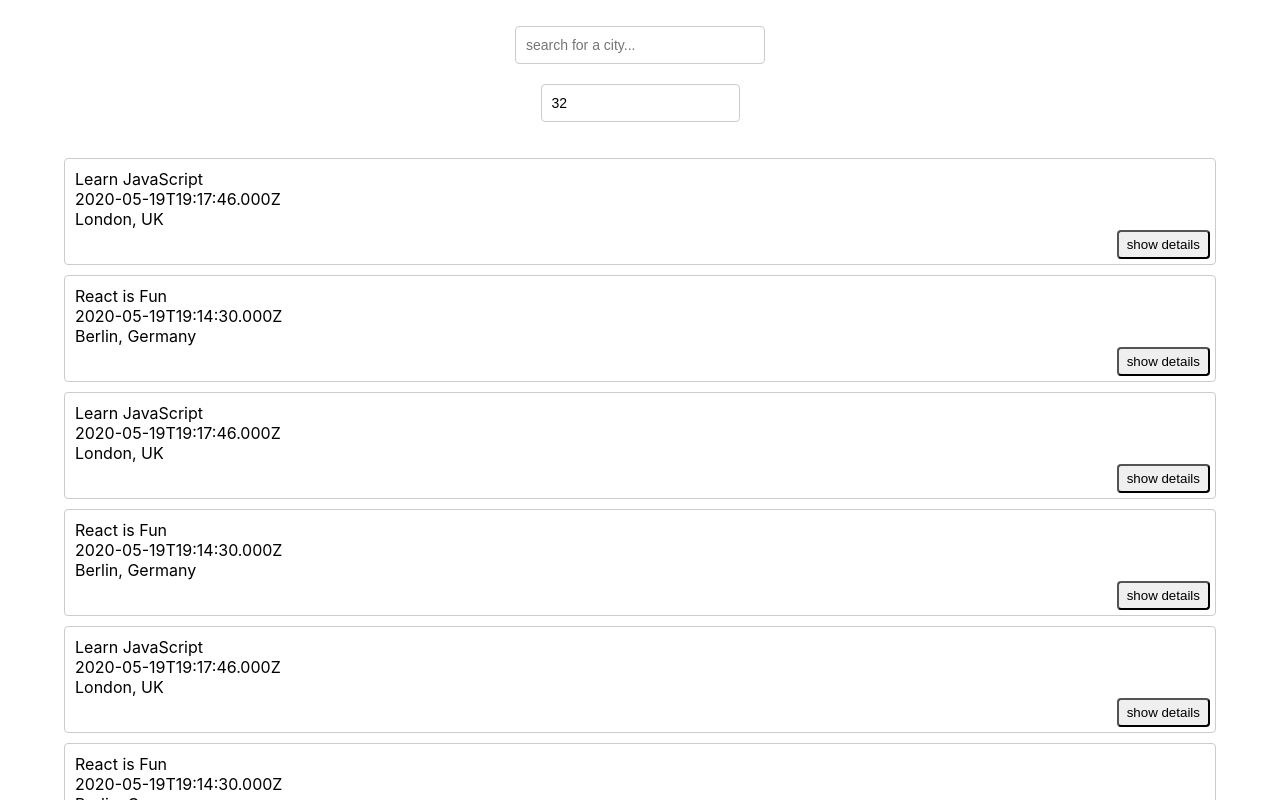
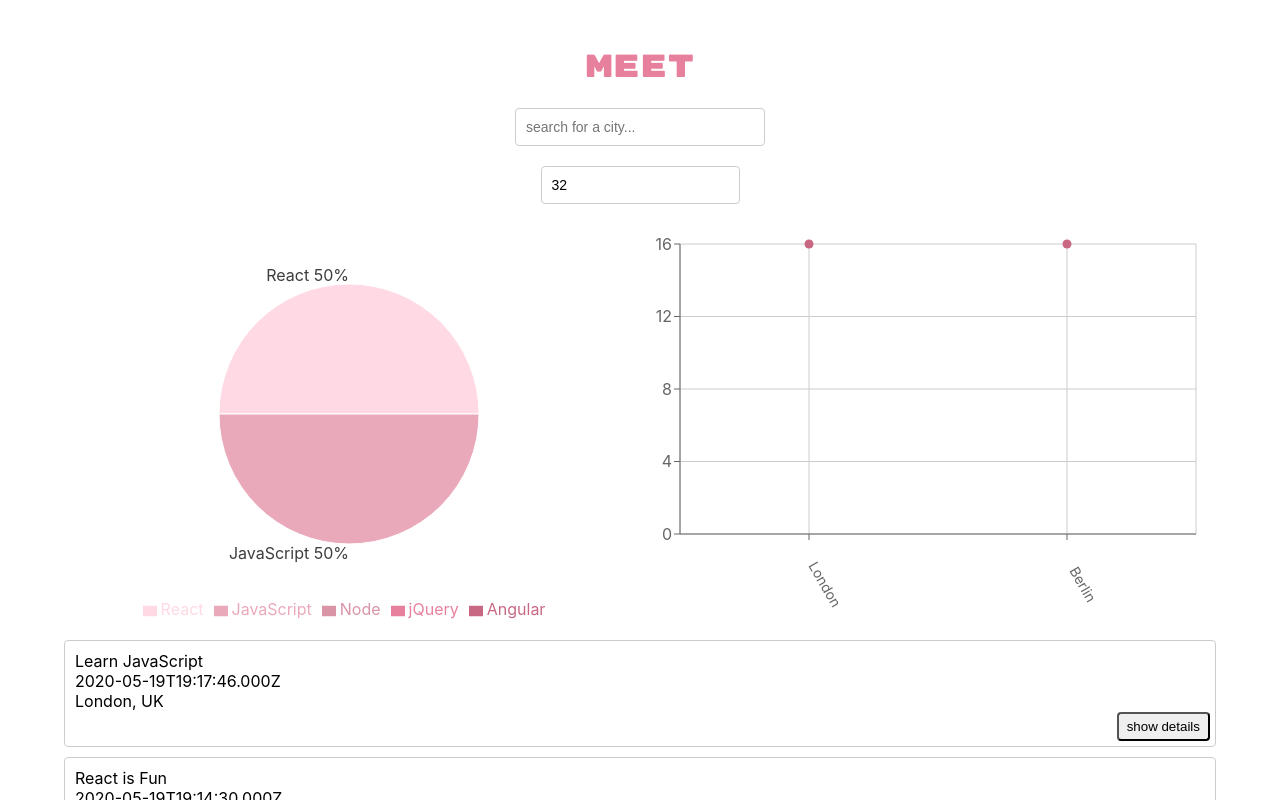
Before and after one commit to alexandriax/meet, a React (Create React App) app: page / in a window 1280 px wide. Shown: the top 800 px of the page. Built offline with nearby package versions, Linux system fonts and the light colour scheme; what atatus-spa would draw is missing.

Commit message:
charts success

```diff
--- a/package.json
+++ b/package.json
@@ -14,6 +14,7 @@
     "react": "^18.3.1",
     "react-dom": "^18.3.1",
     "react-scripts": "^5.0.1",
+    "recharts": "^2.12.7",
     "v": "^0.3.0",
     "v20": "^0.1.0",
     "web-vitals": "^2.1.4",
--- a/src/App.css
+++ b/src/App.css
@@ -1,4 +1,6 @@
 @import url(https://fonts.googleapis.com/css?family=Roboto:500);
+@import url(https://fonts.googleapis.com/css2?family=Rubik+Mono+One&display=swap);
+
 .App {
   text-align: center;
   padding: 2% 5%;
@@ -17,6 +19,12 @@ p {
   margin: 5px 0;
 }
 
+h1 {
+  font-family: "Rubik Mono One", monospace;
+  font-weight: 400;
+  font-style: normal;
+  color: 	#e6809d;
+}
 input[type="text"],
 input[type="number"] {
   padding: 8px 6px 8px 10px;
@@ -95,3 +103,14 @@ input[type="number"] {
   width: 250px;
   z-index: 1000;
 }
+
+.charts-container {
+  display: grid;
+  grid-template-columns: 1fr 1fr;
+}
+
+@media (max-width: 768px) {
+  .charts-container {
+    grid-template-columns: 1fr;
+  }
+}
--- a/src/App.js
+++ b/src/App.js
@@ -1,6 +1,8 @@
 import CitySearch from './components/CitySearch';
 import EventList from './components/EventList';
 import NumberOfEvents from './components/NumberOfEvents';
+import CityEventsChart from './components/CityEventsChart';
+import EventGenresChart from './components/EventGenresChart';
 import { InfoAlert } from './components/Alert';
 import { ErrorAlert } from './components/Alert';
 import { WarningAlert } from './components/Alert';
@@ -38,6 +40,7 @@ const App = () => {
 
   return (
     <div className="App">
+      <h1>meet</h1>
       <div className="alerts-container">
         {infoAlert.length ? <InfoAlert text={infoAlert}/> : null}
         {errorAlert.length ? <ErrorAlert text={errorAlert} /> : null}
@@ -45,6 +48,10 @@ const App = () => {
       </div>
       <CitySearch allLocations={allLocations} setCurrentCity={setCurrentCity} setInfoAlert={setInfoAlert} />
       <NumberOfEvents currentNOE={currentNOE} setCurrentNOE={setCurrentNOE} setErrorAlert={setErrorAlert} />
+      <div className="charts-container">
+        <EventGenresChart events={events} />
+        <CityEventsChart allLocations={allLocations} events={events} />
+      </div>
       <EventList events={events} />
 
 
--- /dev/null
+++ b/src/components/CityEventsChart.js
@@ -0,0 +1,44 @@
+import { useState, useEffect } from 'react';
+import{ ScatterChart, Scatter, XAxis, YAxis, CartesianGrid, Tooltip, ResponsiveContainer } from 'recharts';
+
+const CityEventsChart = ({ allLocations, events }) => {
+    const [data, setData] = useState([]);
+
+    useEffect(() => {
+        setData(getData());
+    }, [`${events}`]);
+
+    const getData = () => {
+        const data = allLocations.map((location) => {
+            const count = events.filter((event) => event.location === location).length
+            const city = location.split((/, | - /))[0]
+            return { city, count };
+        })
+        return data;
+    };
+
+    return (
+        <ResponsiveContainer width="100%" height={400}>
+        <ScatterChart
+          margin={{
+            top: 20,
+            right: 20,
+            bottom: 60,
+            left: -20,
+          }}
+        >
+          <CartesianGrid />
+          <XAxis
+              type="category" dataKey="city" name="city"
+              angle={60} interval={0} tick={{ dx: 20, dy: 40, fontSize: 14 }}
+          />
+          <YAxis type="number" dataKey="count" name="number of events" allowDecimals={false} />
+          <Tooltip cursor={{ strokeDasharray: '3 3' }} />
+          <Scatter name="an event" data={data} fill="#c86883" />
+        </ScatterChart>
+      </ResponsiveContainer>
+    )
+
+}
+
+export default CityEventsChart;
--- /dev/null
+++ b/src/components/EventGenresChart.js
@@ -0,0 +1,64 @@
+import { useState, useEffect } from 'react';
+import { ResponsiveContainer, PieChart, Pie, Legend, Sector, Cell } from 'recharts';
+
+const EventGenresChart = ({ events }) => {
+    const [data, setData]= useState([]);
+    const genres = ['React', 'JavaScript', 'Node', 'jQuery', 'Angular'];
+
+    const colors = ['#ffd9e3', '#eaa9bb', '#d994a6', '#e6809d', '#c86883' ]
+
+    useEffect(() => {
+        setData(getData());
+    }, [`${events}`]);
+
+    const getData = () => {
+        const data = genres.map(genre =>{
+            const filteredEvents = events.filter(event => event.summary.includes(genre));
+            return {
+                name: genre,
+                value: filteredEvents.length
+            }
+        })
+        return data;
+    }
+
+    const renderCustomizedLabel = ({ cx, cy, midAngle, outerRadius, percent, index }) => {
+        const RADIAN = Math.PI / 180;
+        const radius = outerRadius;
+        const x = cx + radius * Math.cos(-midAngle * RADIAN) * 1.07;
+        const y = cy + radius * Math.sin(-midAngle * RADIAN) * 1.07;
+        return percent ? (
+          <text
+            x={x}
+            y={y}
+            fill="#3f3c3c"
+            textAnchor={x > cx ? 'start' : 'end'}
+            dominantBaseline="central"
+          >
+            {`${genres[index]} ${(percent * 100).toFixed(0)}%`}
+          </text>
+        ) : null;
+      };
+
+    return (
+        <ResponsiveContainer width="99%" height={400}>
+          <PieChart>
+            <Pie
+              data={data}
+              dataKey="value"
+              fill="#8884d8"
+              labelLine={false}
+              label={renderCustomizedLabel}
+              outerRadius={130}
+            >
+              {data.map((entry, index) => (
+              <Cell key={`cell-${index}`} fill={colors[index % colors.length]} />
+            ))}
+            </Pie>
+            <Legend verticalAlign="bottom" align="center" />
+          </PieChart>
+        </ResponsiveContainer>
+      );
+}
+
+export default EventGenresChart;
```
Also changed, not shown: src/setupTests.js (+17 -0 lines), 1 other file (tests, documents, lock files or other folders).
